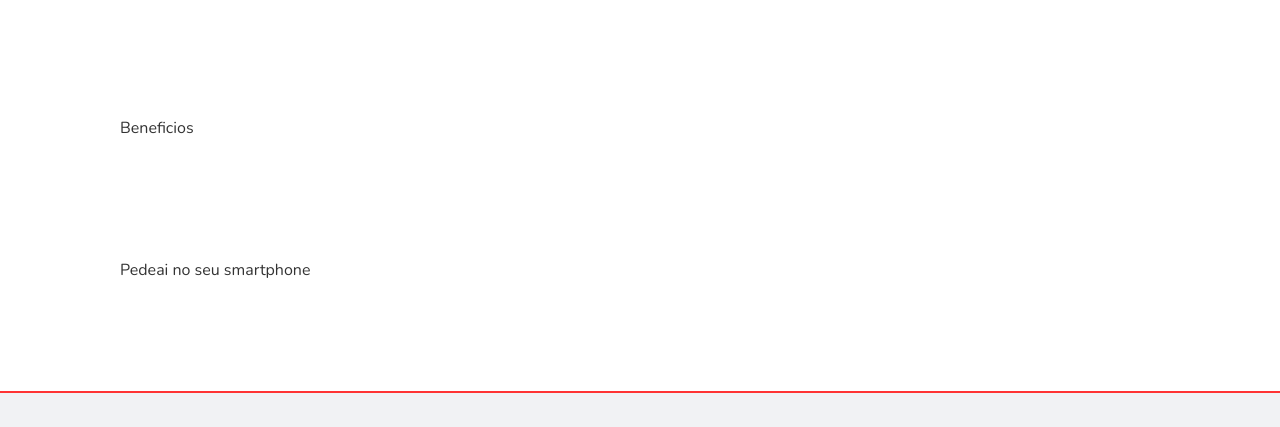
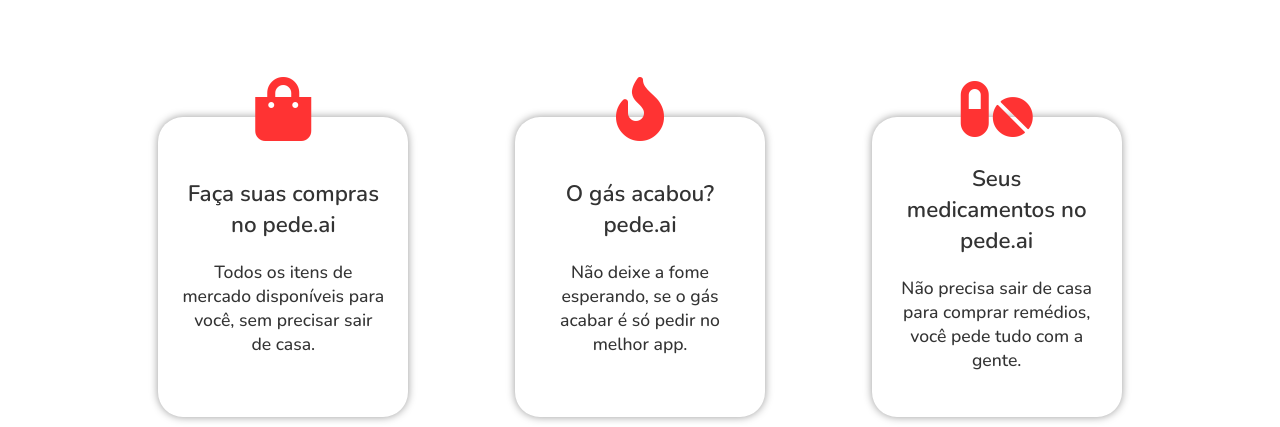
Before and after one commit to IgorCazeNunes/Clone-Pedeai, a website: page index.html in a window 1280 px wide. Shown: the part 1120-1547 px from the top of the page. Drawn offline with nearby package versions, Linux system fonts and the light colour scheme.

Commit message:
Finalizado Area de Beneficios

```diff
--- a/index.html
+++ b/index.html
@@ -103,7 +103,36 @@
             </ul>
         </section>
 
-        <section class="container">Beneficios</section>
+        <section class="container benefits-container">
+            <ul>
+                <li>
+                    <i class="fas fa-shopping-bag"></i>
+
+                    <article>
+                        <h3>Faça suas compras no pede.ai</h3>
+                        <p>Todos os itens de mercado disponíveis para você, sem precisar sair de casa.</p>
+                    </article>
+                </li>
+
+                <li>
+                    <i class="fas fa-fire"></i>
+
+                    <article>
+                        <h3>O gás acabou? pede.ai</h3>
+                        <p>Não deixe a fome esperando, se o gás acabar é só pedir no melhor app.</p>
+                    </article>
+                </li>
+
+                <li>
+                    <i class="fas fa-pills"></i>
+
+                    <article>
+                        <h3>Seus medicamentos no pede.ai</h3>
+                        <p>Não precisa sair de casa para comprar remédios, você pede tudo com a gente.</p>
+                    </article>
+                </li>
+            </ul>
+        </section>
 
         <section class="container">Pedeai no seu smartphone</section>
     </main>
--- a/src/style/index.css
+++ b/src/style/index.css
@@ -190,6 +190,64 @@
     border-radius: 6px;
 }
 
+
+/*------------------------*
+ *      Main Bennefits    *
+ *------------------------*/
+main .benefits-container ul {
+    display: grid;
+    gap: 30px;
+    grid-template-columns: repeat(3, 1fr);
+    justify-items: center;
+
+    list-style: none;
+}
+
+main .benefits-container ul li {
+    display: flex;
+    flex-direction: column;
+    align-items: center;
+
+    width: 100%;
+    max-width: 250px;
+    height: 300px;
+
+    padding: 1.5rem;
+
+    border-radius: 25px;
+    box-shadow: rgba(0, 0, 0, 0.4) 0px 0px 9px;
+}
+
+main .benefits-container ul li i {
+    margin-top: -4rem;
+
+
+    color: var(--red);
+    font-size: 4rem;
+}
+
+main .benefits-container ul li article {
+    flex: 1;
+    display: flex;
+    flex-direction: column;
+    justify-content: center;
+
+    text-align: center;
+}
+
+main .benefits-container ul li article h3 {
+    color: var(--text);
+    font-size: 1.4rem;
+    font-weight: 600;
+}
+
+main .benefits-container ul li article p {
+    margin-top: 20px;
+    font-size: 1.1rem;
+    font-weight: 500;
+}
+
+
 /*------------------------*
  *         Footer         *
  *------------------------*/
@@ -211,7 +269,7 @@
 }
 
 footer ul:before {
-    content:attr(aria-label);
+    content: attr(aria-label);
 
     font-size: 1.25rem;
     font-weight: 600;
```
